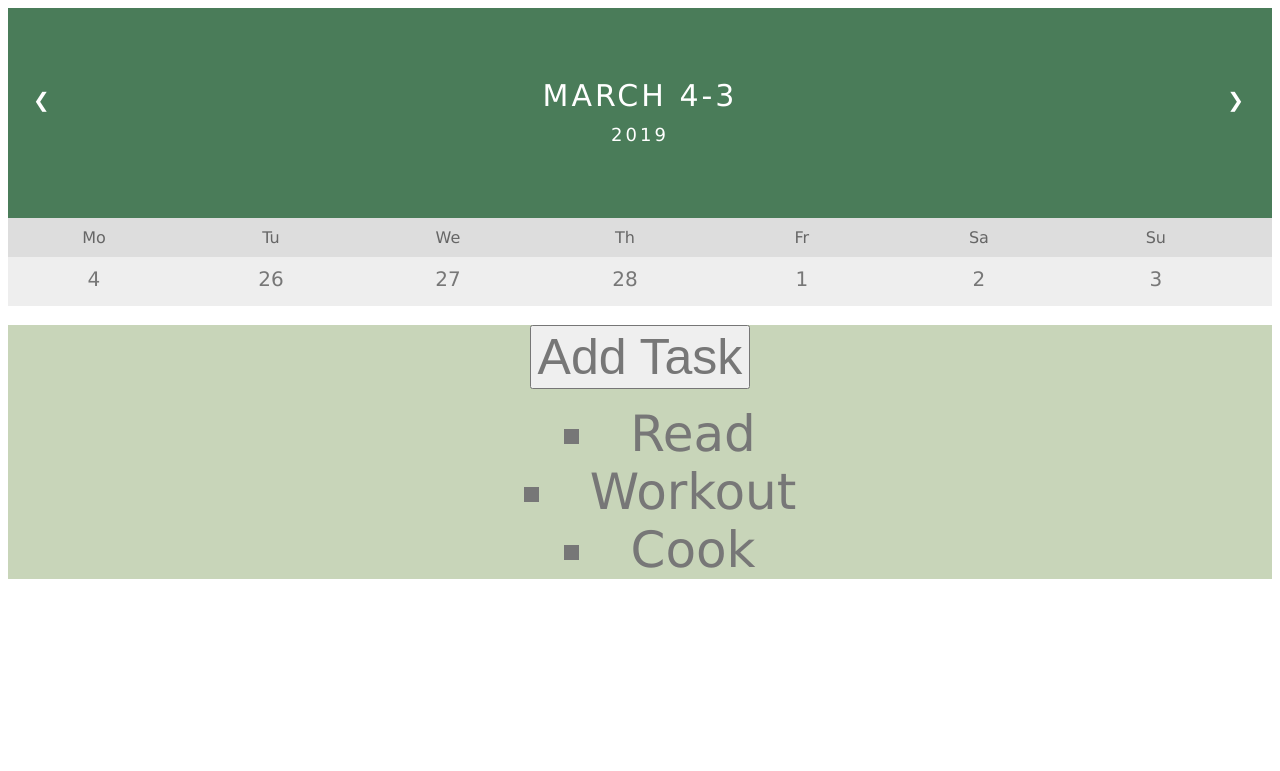
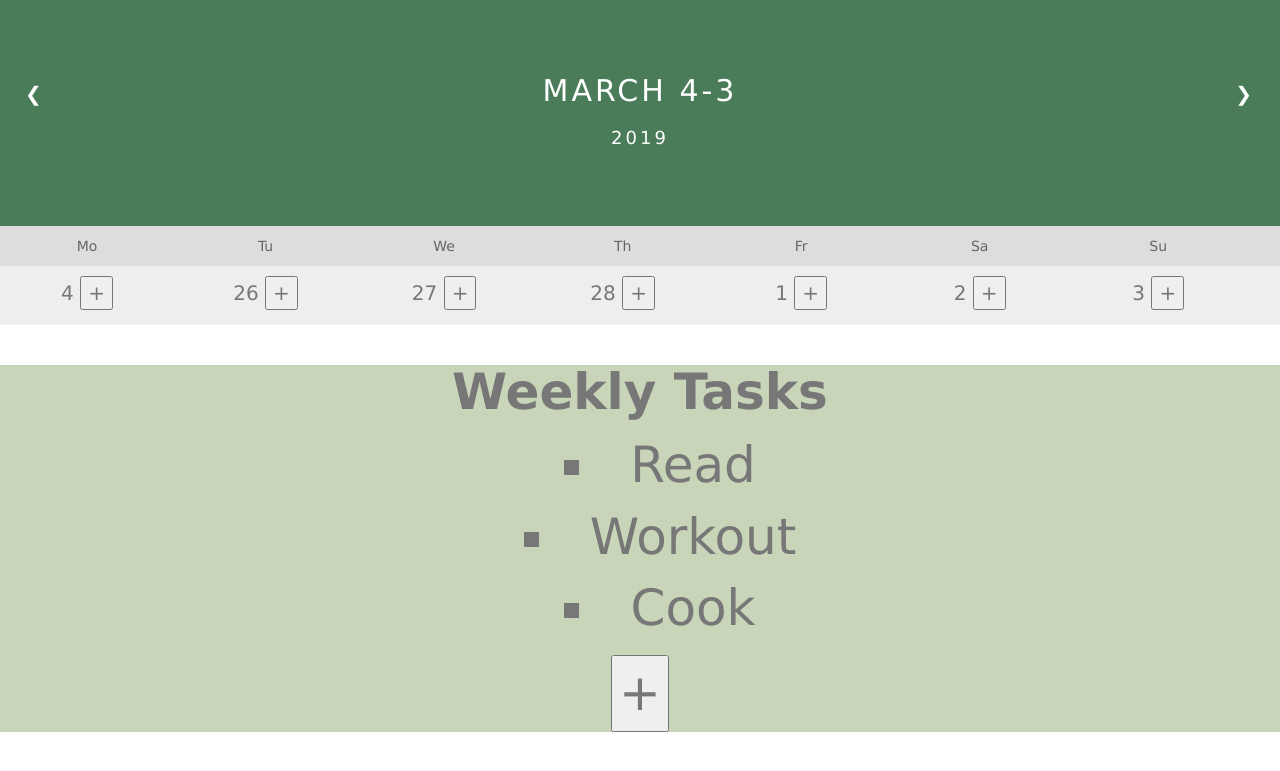
Before and after one commit to matthewPapke/fluid, a Django app: page /cal/ in a window 1280 px wide. Shown: the top 771 px of the page. Run offline with Django 3.2, Linux system fonts and the light colour scheme; some libraries are stand-ins or nearby versions.

Commit message:
moved form to modal

```diff
--- a/cal/templates/cal/index.html
+++ b/cal/templates/cal/index.html
@@ -1,17 +1,10 @@
 <!DOCTYPE html>
 <html>
 <head>
+<link rel="stylesheet" href="https://maxcdn.bootstrapcdn.com/bootstrap/3.4.0/css/bootstrap.min.css">
 <script src="https://ajax.googleapis.com/ajax/libs/jquery/3.3.1/jquery.min.js"></script>
+<script src="https://maxcdn.bootstrapcdn.com/bootstrap/3.4.0/js/bootstrap.min.js"></script>
 <script>
-function displayForm() {
-  $("#add-task-button").toggle();
-  $("#create-task").toggle();
-}
-
-function hideForm(){
-  $("#create-task").toggle();
-  $("#add-task-button").toggle();
-}
 
 </script>
 <style>
@@ -107,13 +100,28 @@ body {font-family: Verdana, sans-serif;}
   font-size: 50px;
 }
 
+.bucket h1 {
+  font-family: Verdana, sans-serif;
+  color: #777;
+  font-size: 50px;
+  font-weight: bold;
+
+}
 .bucket button {
   color: #777;
   font-size: 50px;
 }
 
-#create-task {
-  display: none;
+
+.modal-dialog{
+  width: 50%;
+  height:800px !important;
+  margin: auto;
+}
+
+.modal-content {
+  height: 80%;
+  padding-left: 5px;
 }
 
 /* Add media queries for smaller screens */
@@ -155,31 +163,57 @@ body {font-family: Verdana, sans-serif;}
 </ul>
 
 <ul class="days">
-  <li>{{ week.Monday }}</li>
-  <li>{{ week.Tuesday }}</li>
-  <li>{{ week.Wednesday }}</li>
-  <li>{{ week.Thursday }}</li>
-  <li>{{ week.Friday }}</li>
-  <li>{{ week.Saturday }}</li>
-  <li>{{ week.Sunday }}</li>
+  <li><span>{{ week.Monday }} <button type="button" data-toggle="modal" data-target="#myModal">+</button></span></li>
+  <li><span>{{ week.Tuesday }} <button type="button" data-toggle="modal" data-target="#myModal">+</button></span></li>
+  <li><span>{{ week.Wednesday }} <button type="button" data-toggle="modal" data-target="#myModal">+</button></span></li>
+  <li><span>{{ week.Thursday }} <button type="button" data-toggle="modal" data-target="#myModal">+</button></span></li>
+  <li><span>{{ week.Friday }} <button type="button" data-toggle="modal" data-target="#myModal">+</button></span></li>
+  <li><span>{{ week.Saturday }} <button type="button" data-toggle="modal" data-target="#myModal">+</button></span></li>
+  <li><span>{{ week.Sunday }} <button type="button" data-toggle="modal" data-target="#myModal">+</button></span></li>
 </ul>
 <br/>
 
 <div class="bucket">
-  <!-- onClick show form -->
-  <button id="add-task-button" onclick="displayForm()">Add Task</button>
-  <form id="create-task">
-    <b>Name:</b> <input type="text"><br/>
-    <b>Description:</b> <input type="text"><br/>
-    <b>Count:</b> <input type="text"><br/>
-    <button type="button" id="submit">Create</button><br/>
-    <button type="button" onclick="hideForm()">Cancel</button><br/>
-  </form>
+  <h1>Weekly Tasks</h1>
+    <!-- Modal -->
+  <div id="myModal" class="modal fade" role="dialog">
+    <div class="modal-dialog">
+      <!-- Modal content-->
+      <div class="modal-content">
+        <div class="modal-header">
+          <button type="button" class="close" data-dismiss="modal">&times;</button>
+          <h1 class="modal-title">New Task</h1>
+        </div>
+        <div class="modal-body">
+          <form>
+            <div class="form-group row text-left">
+              <label>Task Name:</label>
+              <input type="text" class="form-control"/>
+            </div>
+            <div class="form-group row text-left">
+              <label>Context:</label>
+              <input type="text" class="form-control"/>
+            </div>
+            <div class="form-group row text-left">
+              <label>Type:</label>
+              <input type="text" class="form-control"/>
+            </div>
+            <button type="submit" class="btn btn-default">Submit</button>
+            <button type="cancel" class="btn btn-default">Cancel</button>
+          </form>
+        </div>
+      </div>
+    </div>
+  </div>
+
+
   <ul>
     <li>Read</li>
     <li>Workout</li>
     <li>Cook</li>
   </ul>
+  <!-- onClick show form -->
+  <button type="button" data-toggle="modal" data-target="#myModal">+</button>
 </div>
 
 </body>
```
